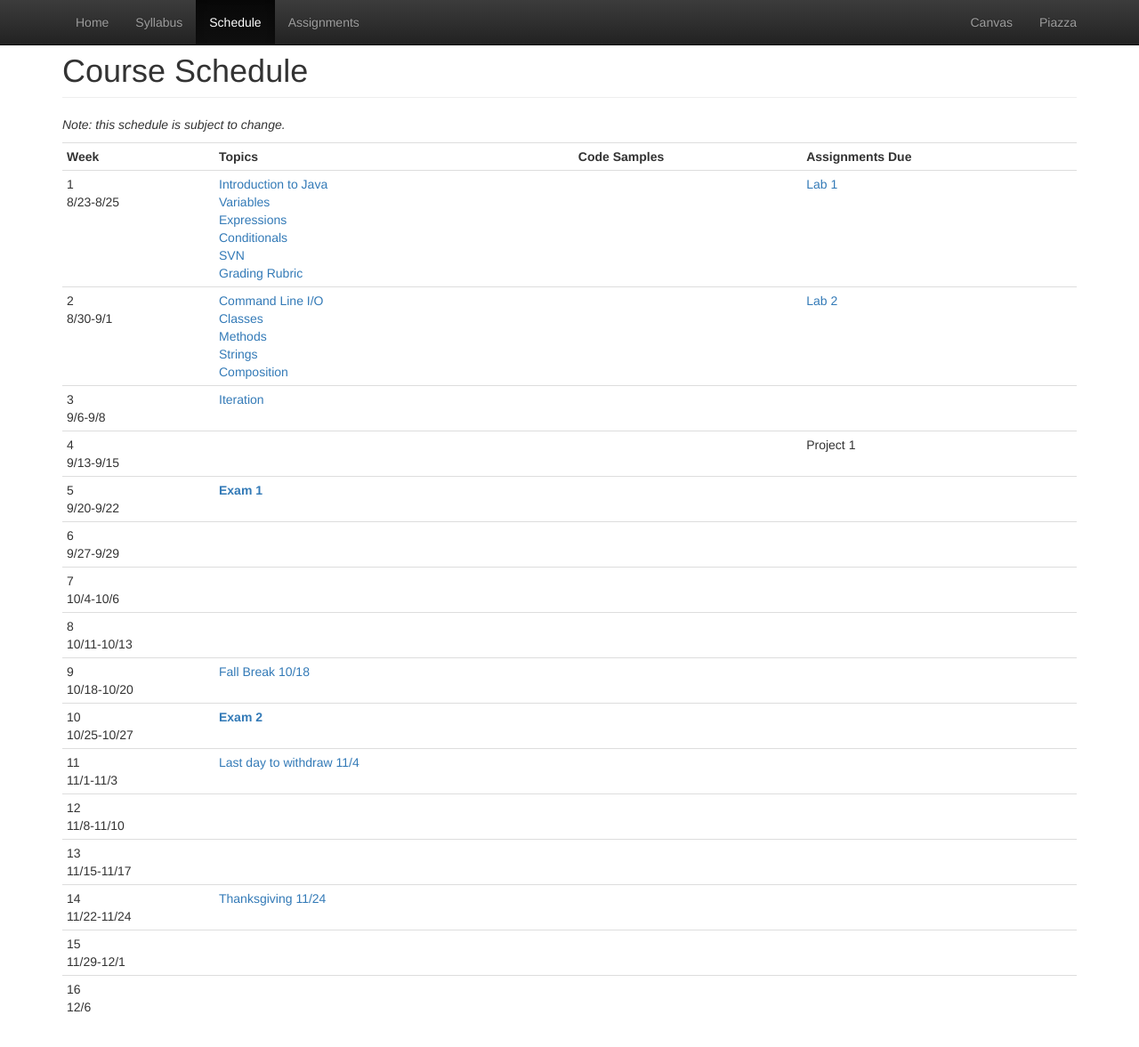
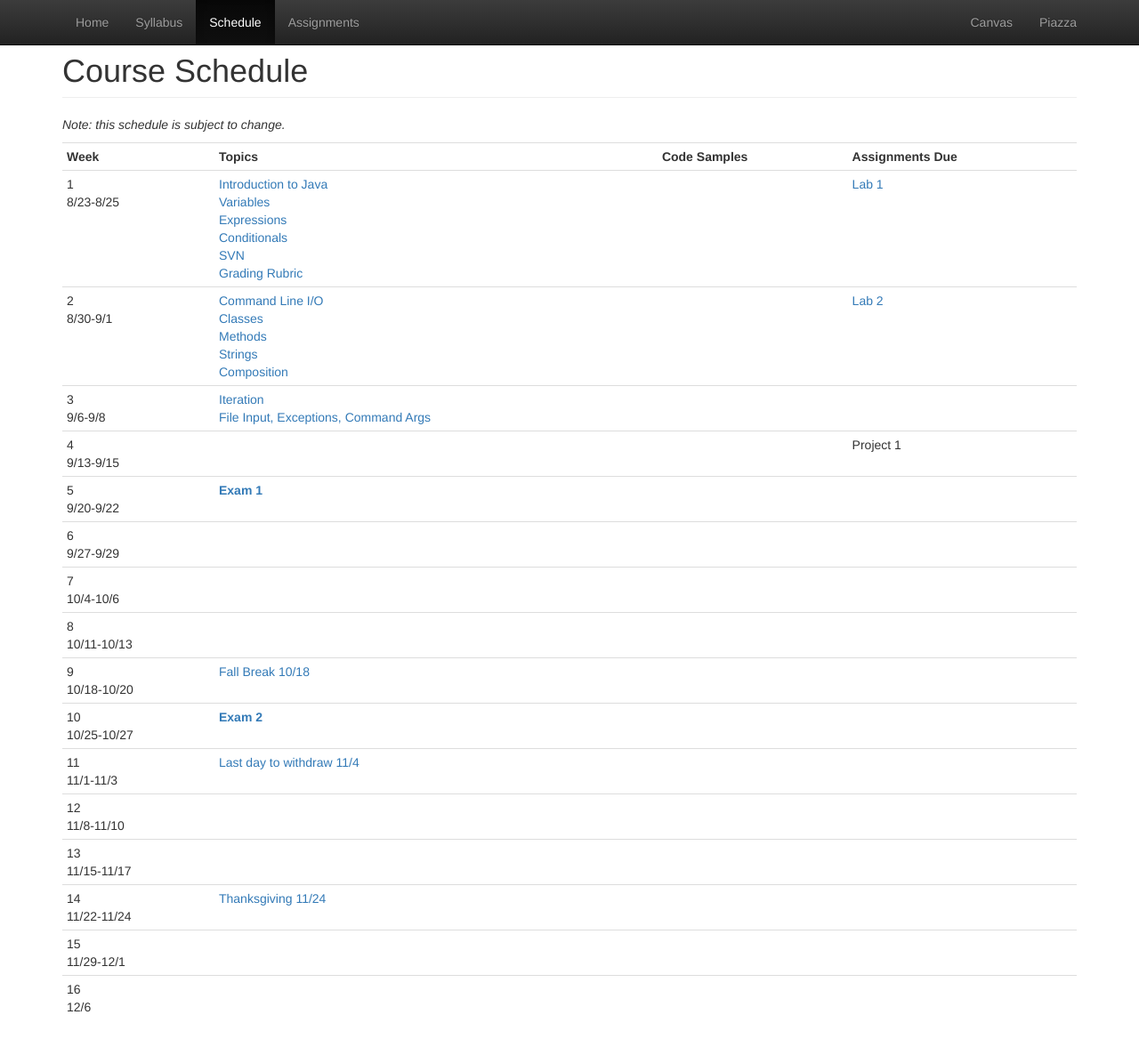
Before and after one commit to CS112-F16/cs112-f16.github.io, a Jekyll site: the page built from schedule.html, in a window 1280 px wide and 1187 px high. Shown: the top 1177 px of the window at 89% size. Built offline with Jekyll 4.4.1, drawn with Linux system fonts in a browser that asks for light colours.

Commit message:
add link to file input

```diff
--- a/schedule.html
+++ b/schedule.html
@@ -45,6 +45,7 @@ title: Schedule
       <td>3<br/>9/6-9/8</td>
       <td>
       <a href="https://github.com/CS112-F16/notes/blob/master/iteration.md">Iteration</a><br/>
+      <a href="https://github.com/CS112-F16/notes/blob/master/fileinput.md">File Input, Exceptions, Command Args</a><br/>
       </td>
       <td></td>
       <td></td>
```
